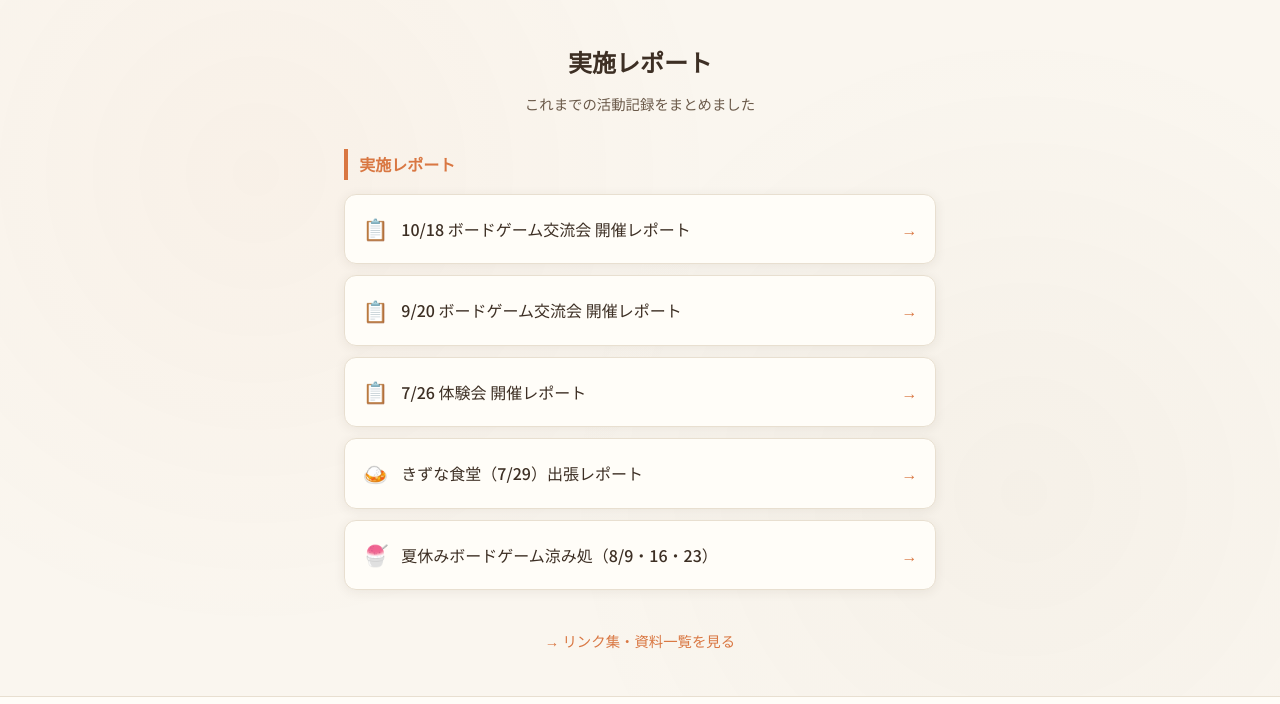
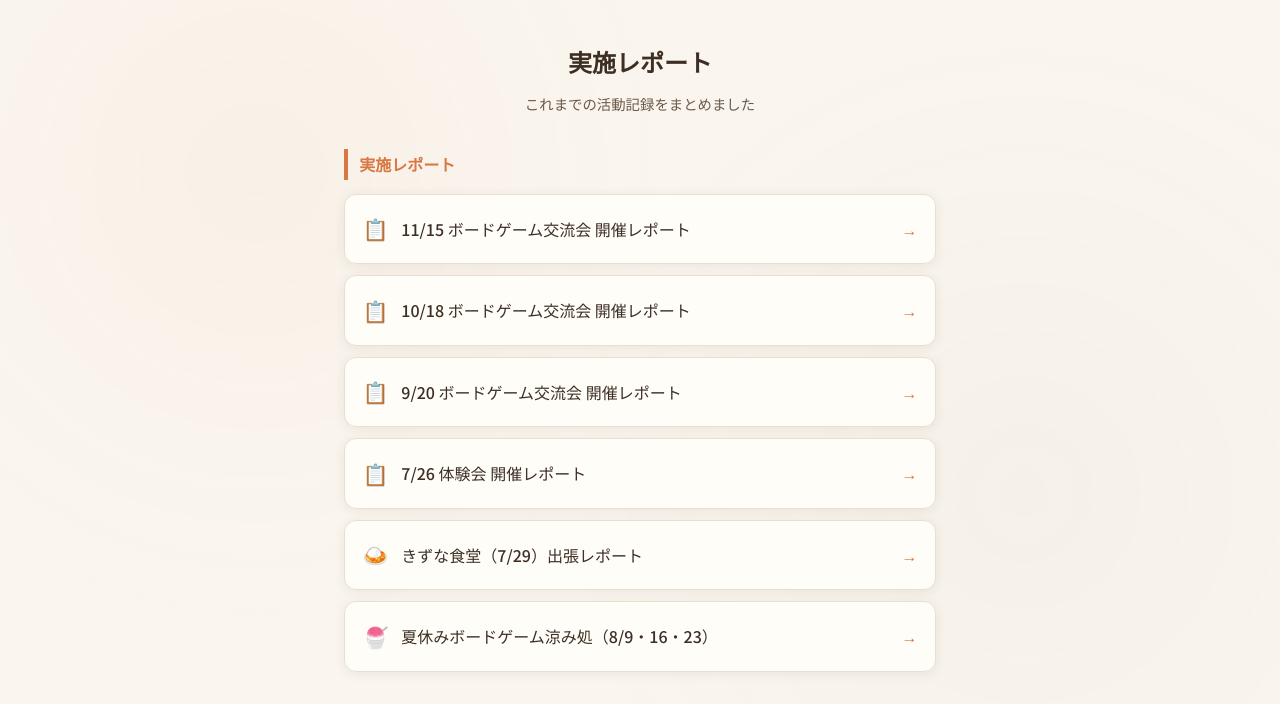
Before and after one commit to lokip-poe/kotonoha, a plain HTML site: page info.html in a window 1280 px wide. Shown: the part 67-771 px from the top of the page. Drawn offline with Linux system fonts and the light colour scheme.

Commit message:
feat: 11/15 report & 12/20 notice (info.html)

```diff
--- a/info.html
+++ b/info.html
@@ -111,6 +111,9 @@
   <div class="hub-group">
     <h2>実施レポート</h2>
     <div class="hub-links">
+      <a class="hub-link" href="event-1115.html">
+        <span class="icon">📋</span>11/15 ボードゲーム交流会 開催レポート<span class="arrow">→</span>
+      </a>
       <a class="hub-link" href="event-1018.html">
         <span class="icon">📋</span>10/18 ボードゲーム交流会 開催レポート<span class="arrow">→</span>
       </a>
```
